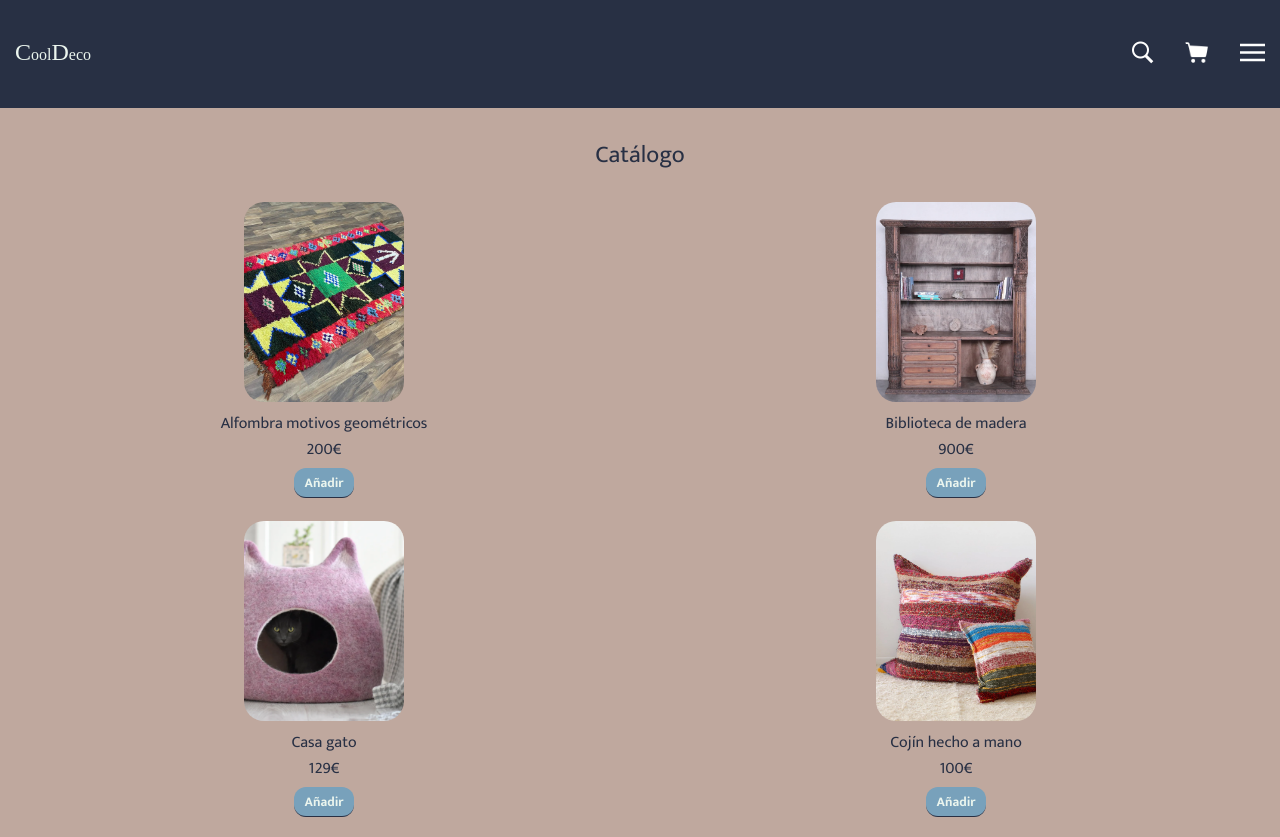
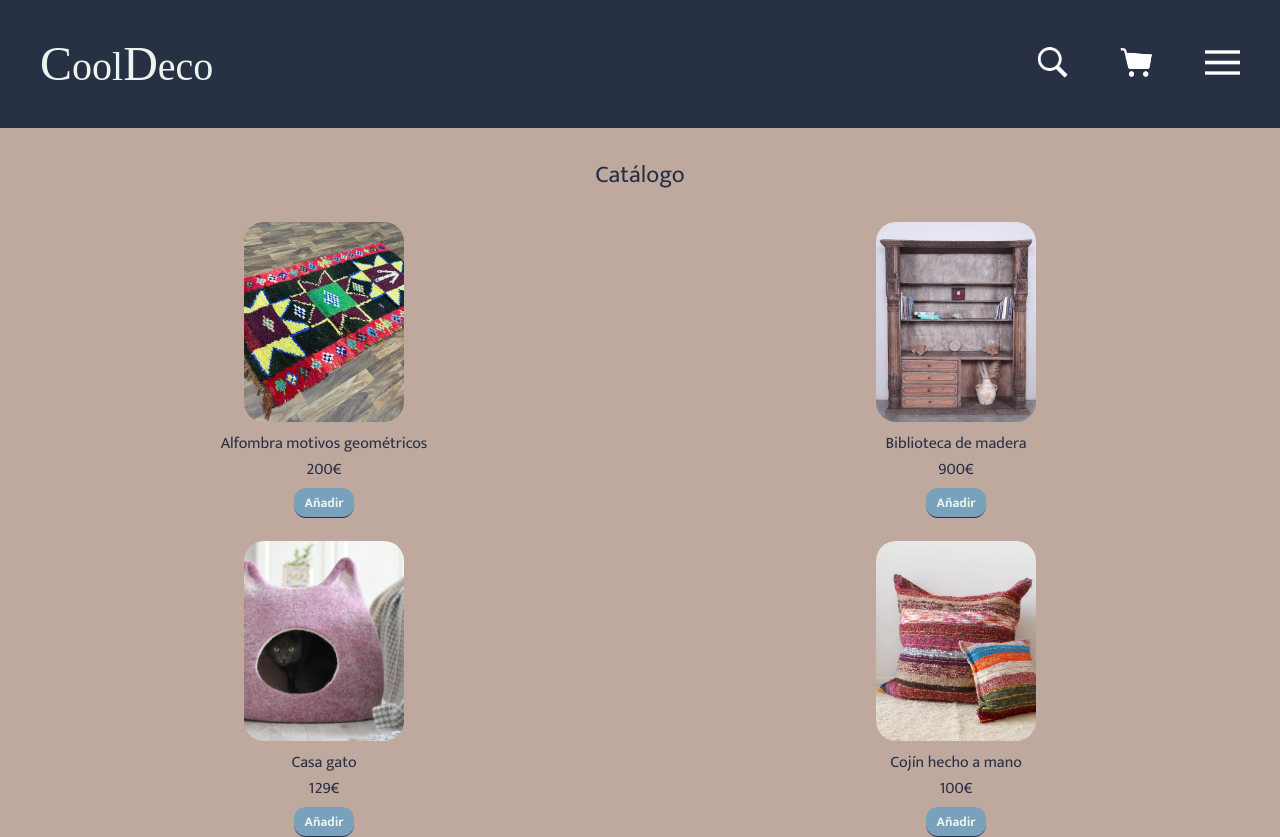
Before and after one commit to Menchu02/Buy_it, a plain HTML site: page catalogo.html in a window 1280 px wide. Shown: the top 837 px of the page. Drawn offline with Linux system fonts and the light colour scheme; a web font is replaced by a local one.

Commit message:
add media navbar

```diff
--- a/css/component/catalogo.css
+++ b/css/component/catalogo.css
@@ -1,10 +1,8 @@
-
 main {
   background-color: var(--fourth);
   font-family: var(--main-font);
   color: var(--primary);
   padding-bottom: 35px;
-
 }
 .header-catalogo {
   font-size: 1.5rem;
@@ -25,7 +23,6 @@ main {
   text-align: center;
   gap: 10px;
   font-family: var(--main-font);
-
 }
 .lista-productos__btn-anyadir {
   width: 60px;
--- a/css/component/nav.css
+++ b/css/component/nav.css
@@ -25,3 +25,25 @@ img {
   justify-content: space-between;
   gap: 30px;
 }
+@media (min-width: 700px) {
+  .nav-container {
+    padding: 40px 40px;
+  }
+  .nav-container__header {
+    font-size: 2.5rem;
+  }
+  .nav-container__header--bigCharacter {
+    font-size: 3rem;
+  }
+  img {
+    width: 35px;
+    height: 35px;
+  }
+  img:hover {
+    opacity: 0.6;
+    cursor: pointer;
+  }
+  .iconos {
+    gap: 50px;
+  }
+}
```
